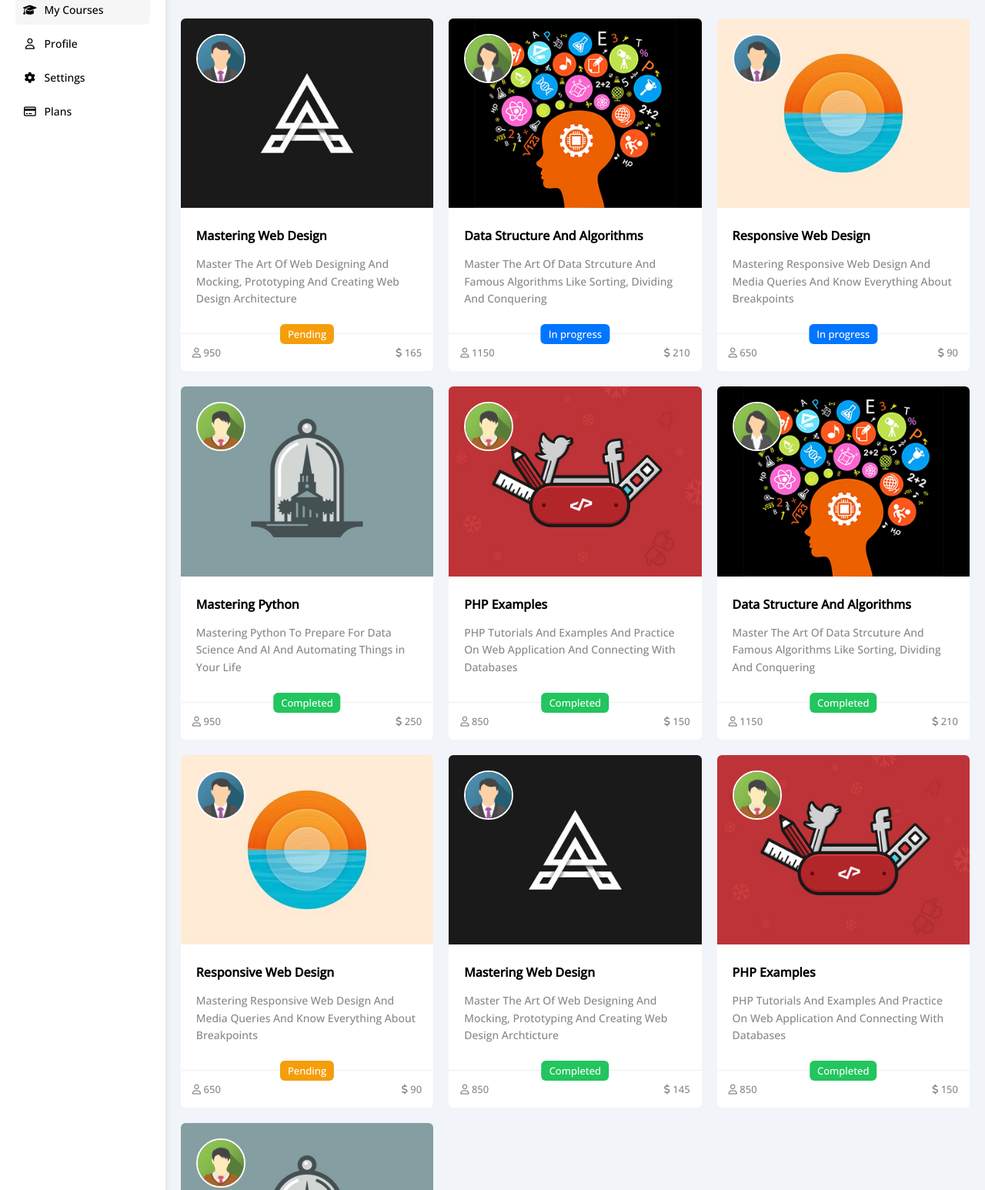
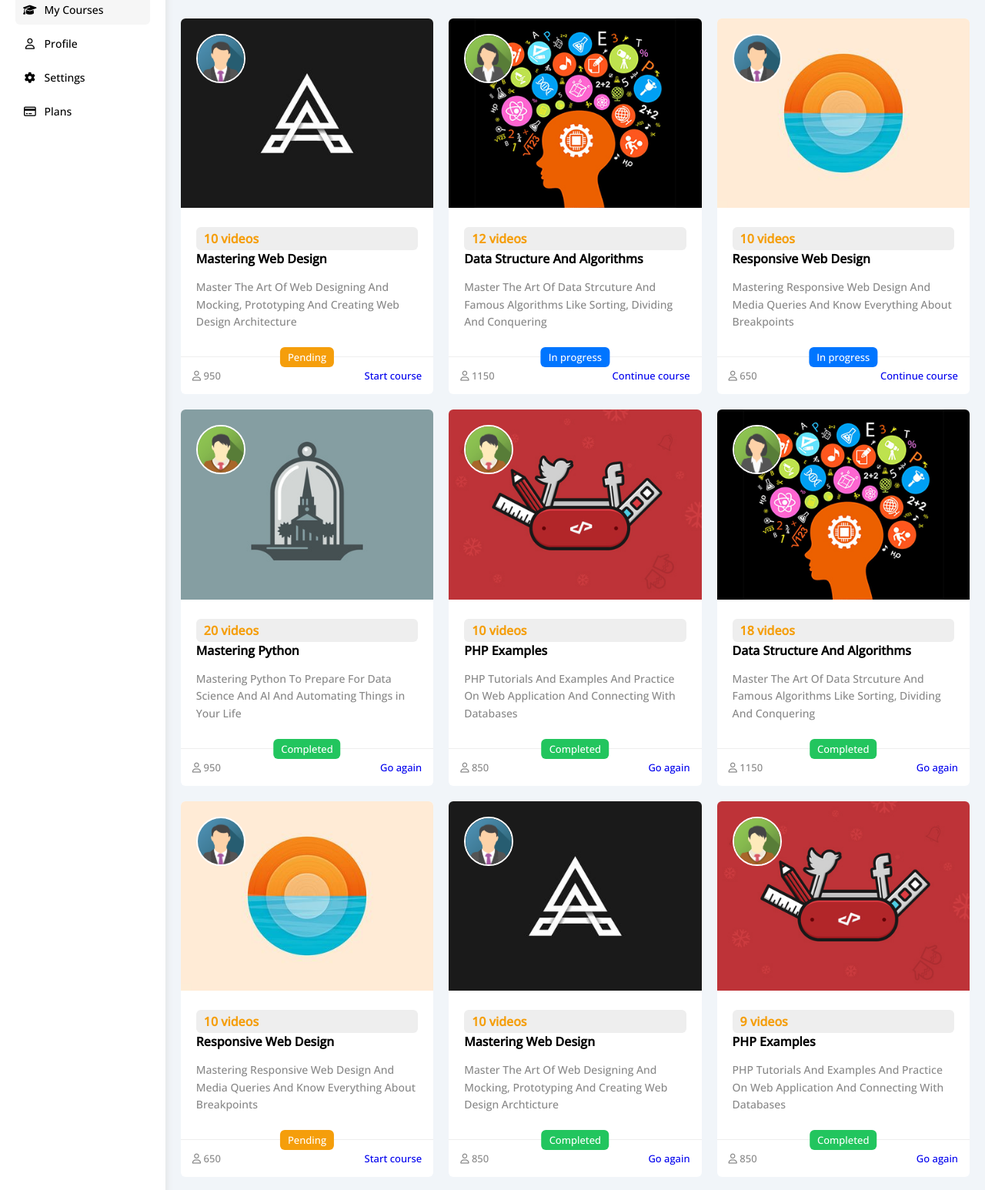
Before and after one commit to vector-gru/fewa-platform, a plain HTML site: page student_dashboard/myCourses.html in a window 1280 px wide. Shown: the part 146-1692 px from the top of the page at 77% size. Drawn offline with nearby package versions, Linux system fonts and the light colour scheme.

Commit message:
Modified course display cards to show number of videos

```diff
--- a/student_dashboard/myCourses.html
+++ b/student_dashboard/myCourses.html
@@ -87,6 +87,11 @@
             <img class="cover" src="imgs/course-01.jpg" alt="" />
             <img class="instructor" src="imgs/team-01.png" alt="" />
             <div class="p-20">
+              <span>
+                <div class="title bg-eee c-orange btn-shape">
+                  <h4 class="m-0">10 videos</h4>
+                </div>
+              </span>
               <h4 class="m-0">Mastering Web Design</h4>
               <p class="description c-grey mt-15 fs-14">
                 Master The Art Of Web Designing And Mocking, Prototyping And Creating Web Design Architecture
@@ -99,8 +104,7 @@
                 950
               </span>
               <span class="c-grey">
-                <i class="fa-solid fa-dollar-sign"></i>
-                165
+                <a href="playlist.htm">Start course</a>
               </span>
             </div>
           </div>
@@ -108,6 +112,11 @@
             <img class="cover" src="imgs/course-02.jpg" alt="" />
             <img class="instructor" src="imgs/team-02.png" alt="" />
             <div class="p-20">
+              <span>
+                <div class="title bg-eee c-orange btn-shape">
+                  <h4 class="m-0">12 videos</h4>
+                </div>
+              </span>
               <h4 class="m-0">Data Structure And Algorithms</h4>
               <p class="description c-grey mt-15 fs-14">
                 Master The Art Of Data Strcuture And Famous Algorithms Like Sorting, Dividing And Conquering
@@ -116,13 +125,18 @@
             <div class="info p-15 p-relative between-flex">
               <span class="title bg-blue c-white btn-shape">In progress</span>
               <span class="c-grey"> <i class="fa-regular fa-user"></i> 1150</span>
-              <span class="c-grey"><i class="fa-solid fa-dollar-sign"></i> 210</span>
+              <span class="c-grey"><a href="playlist.htm">Continue course</a></span>
             </div>
           </div>
           <div class="course bg-white rad-6 p-relative">
             <img class="cover" src="imgs/course-03.jpg" alt="" />
             <img class="instructor" src="imgs/team-01.png" alt="" />
             <div class="p-20">
+              <span>
+                <div class="title bg-eee c-orange btn-shape">
+                  <h4 class="m-0">10 videos</h4>
+                </div>
+              </span>
               <h4 class="m-0">Responsive Web Design</h4>
               <p class="description c-grey mt-15 fs-14">
                 Mastering Responsive Web Design And Media Queries And Know Everything About Breakpoints
@@ -131,13 +145,18 @@
             <div class="info p-15 p-relative between-flex">
               <span class="title bg-blue c-white btn-shape">In progress</span>
               <span class="c-grey"> <i class="fa-regular fa-user"></i> 650</span>
-              <span class="c-grey"><i class="fa-solid fa-dollar-sign"></i> 90</span>
+              <span class="c-grey"><a href="playlist.htm">Continue course</a></span>
             </div>
           </div>
           <div class="course bg-white rad-6 p-relative">
             <img class="cover" src="imgs/course-04.jpg" alt="" />
             <img class="instructor" src="imgs/team-03.png" alt="" />
             <div class="p-20">
+              <span>
+                <div class="title bg-eee c-orange btn-shape">
+                  <h4 class="m-0">20 videos</h4>
+                </div>
+              </span>
               <h4 class="m-0">Mastering Python</h4>
               <p class="description c-grey mt-15 fs-14">
                 Mastering Python To Prepare For Data Science And AI And Automating Things in Your Life
@@ -146,13 +165,18 @@
             <div class="info p-15 p-relative between-flex">
               <span class="title bg-green c-white btn-shape">Completed</span>
               <span class="c-grey"> <i class="fa-regular fa-user"></i> 950</span>
-              <span class="c-grey"><i class="fa-solid fa-dollar-sign"></i> 250</span>
+              <span class="c-grey"><a href="playlist.htm">Go again</a></span>
             </div>
           </div>
           <div class="course bg-white rad-6 p-relative">
             <img class="cover" src="imgs/course-05.jpg" alt="" />
             <img class="instructor" src="imgs/team-03.png" alt="" />
             <div class="p-20">
+              <span>
+                <div class="title bg-eee c-orange btn-shape">
+                  <h4 class="m-0">10 videos</h4>
+                </div>
+              </span>
               <h4 class="m-0">PHP Examples</h4>
               <p class="description c-grey mt-15 fs-14">
                 PHP Tutorials And Examples And Practice On Web Application And Connecting With Databases
@@ -161,13 +185,18 @@
             <div class="info p-15 p-relative between-flex">
               <span class="title bg-green c-white btn-shape">Completed</span>
               <span class="c-grey"> <i class="fa-regular fa-user"></i> 850</span>
-              <span class="c-grey"><i class="fa-solid fa-dollar-sign"></i> 150</span>
+              <span class="c-grey"><a href="playlist.htm">Go again</a></span>
             </div>
           </div>
           <div class="course bg-white rad-6 p-relative">
             <img class="cover" src="imgs/course-02.jpg" alt="" />
             <img class="instructor" src="imgs/team-02.png" alt="" />
             <div class="p-20">
+              <span>
+                <div class="title bg-eee c-orange btn-shape">
+                  <h4 class="m-0">18 videos</h4>
+                </div>
+              </span>
               <h4 class="m-0">Data Structure And Algorithms</h4>
               <p class="description c-grey mt-15 fs-14">
                 Master The Art Of Data Strcuture And Famous Algorithms Like Sorting, Dividing And Conquering
@@ -176,13 +205,18 @@
             <div class="info p-15 p-relative between-flex">
               <span class="title bg-green c-white btn-shape">Completed</span>
               <span class="c-grey"> <i class="fa-regular fa-user"></i> 1150</span>
-              <span class="c-grey"><i class="fa-solid fa-dollar-sign"></i> 210</span>
+              <span class="c-grey"><a href="playlist.htm">Go again</a></span>
             </div>
           </div>
           <div class="course bg-white rad-6 p-relative">
             <img class="cover" src="imgs/course-03.jpg" alt="" />
             <img class="instructor" src="imgs/team-01.png" alt="" />
             <div class="p-20">
+              <span>
+                <div class="title bg-eee c-orange btn-shape">
+                  <h4 class="m-0">10 videos</h4>
+                </div>
+              </span>
               <h4 class="m-0">Responsive Web Design</h4>
               <p class="description c-grey mt-15 fs-14">
                 Mastering Responsive Web Design And Media Queries And Know Everything About Breakpoints
@@ -191,13 +225,18 @@
             <div class="info p-15 p-relative between-flex">
               <span class="title bg-orange c-white btn-shape">Pending</span>
               <span class="c-grey"> <i class="fa-regular fa-user"></i> 650</span>
-              <span class="c-grey"><i class="fa-solid fa-dollar-sign"></i> 90</span>
+              <span class="c-grey"><a href="playlist.htm">Start course</a></span>
             </div>
           </div>
           <div class="course bg-white rad-6 p-relative">
             <img class="cover" src="imgs/course-01.jpg" alt="" />
             <img class="instructor" src="imgs/team-01.png" alt="" />
             <div class="p-20">
+              <span>
+                <div class="title bg-eee c-orange btn-shape">
+                  <h4 class="m-0">10 videos</h4>
+                </div>
+              </span>
               <h4 class="m-0">Mastering Web Design</h4>
               <p class="description c-grey mt-15 fs-14">
                 Master The Art Of Web Designing And Mocking, Prototyping And Creating Web Design Archticture
@@ -206,13 +245,18 @@
             <div class="info p-15 p-relative between-flex">
               <span class="title bg-green c-white btn-shape">Completed</span>
               <span class="c-grey"> <i class="fa-regular fa-user"></i> 850</span>
-              <span class="c-grey"><i class="fa-solid fa-dollar-sign"></i> 145</span>
+              <span class="c-grey"><a href="playlist.htm">Go again</a></span>
             </div>
           </div>
           <div class="course bg-white rad-6 p-relative">
             <img class="cover" src="imgs/course-05.jpg" alt="" />
             <img class="instructor" src="imgs/team-03.png" alt="" />
             <div class="p-20">
+              <span>
+                <div class="title bg-eee c-orange btn-shape">
+                  <h4 class="m-0">9 videos</h4>
+                </div>
+              </span>
               <h4 class="m-0">PHP Examples</h4>
               <p class="description c-grey mt-15 fs-14">
                 PHP Tutorials And Examples And Practice On Web Application And Connecting With Databases
@@ -221,13 +265,18 @@
             <div class="info p-15 p-relative between-flex">
               <span class="title bg-green c-white btn-shape">Completed</span>
               <span class="c-grey"> <i class="fa-regular fa-user"></i> 850</span>
-              <span class="c-grey"><i class="fa-solid fa-dollar-sign"></i> 150</span>
+              <span class="c-grey"><a href="playlist.htm">Go again</a></span>
             </div>
           </div>
           <div class="course bg-white rad-6 p-relative">
             <img class="cover" src="imgs/course-04.jpg" alt="" />
             <img class="instructor" src="imgs/team-03.png" alt="" />
             <div class="p-20">
+              <span>
+                <div class="title bg-eee c-orange btn-shape">
+                  <h4 class="m-0">10 videos</h4>
+                </div>
+              </span>
               <h4 class="m-0">Mastering Python</h4>
               <p class="description c-grey mt-15 fs-14">
                 Mastering Python To Prepare For Data Science And AI And Automating Things in Your Life
@@ -236,7 +285,7 @@
             <div class="info p-15 p-relative between-flex">
               <span class="title bg-green c-white btn-shape">Completed</span>
               <span class="c-grey"> <i class="fa-regular fa-user"></i> 950</span>
-              <span class="c-grey"><i class="fa-solid fa-dollar-sign"></i> 250</span>
+              <span class="c-grey"><a href="playlist.htm">Go again</a></span>
             </div>
           </div>
         </div>
```
